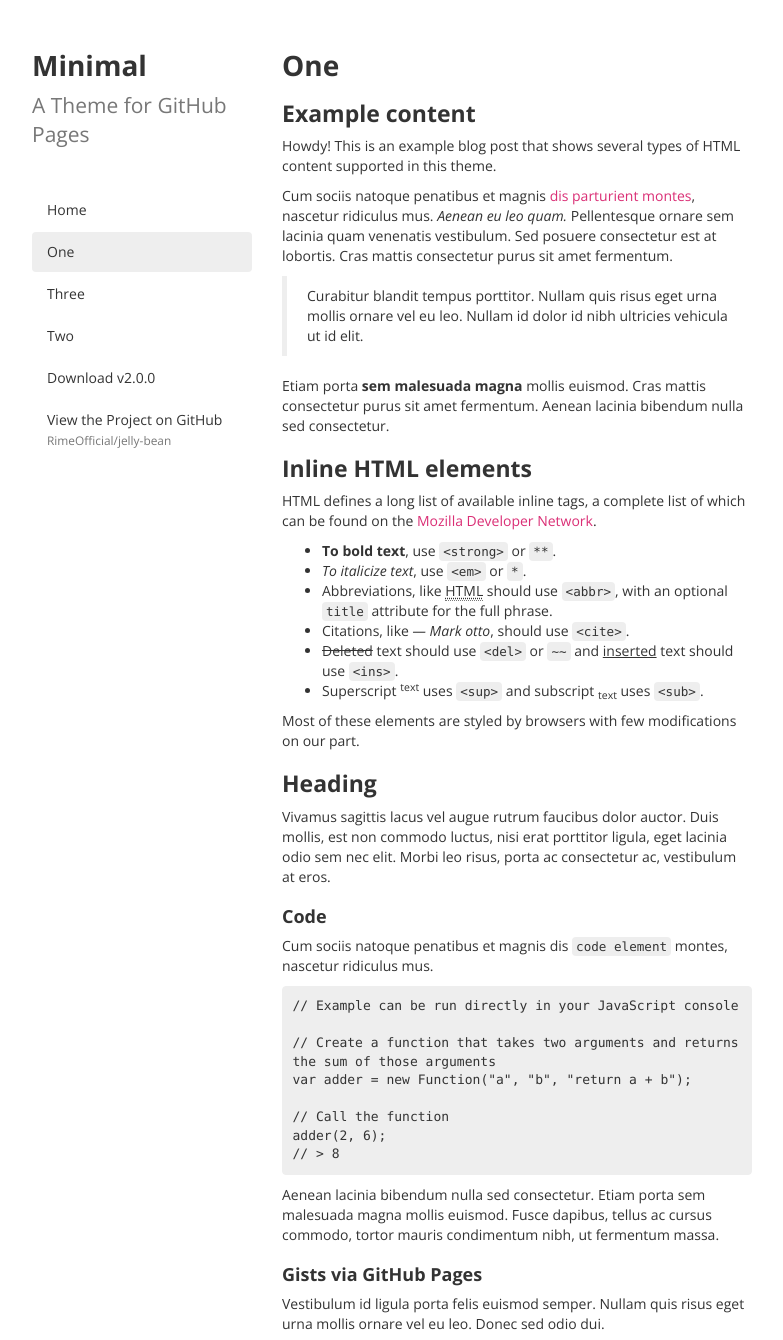
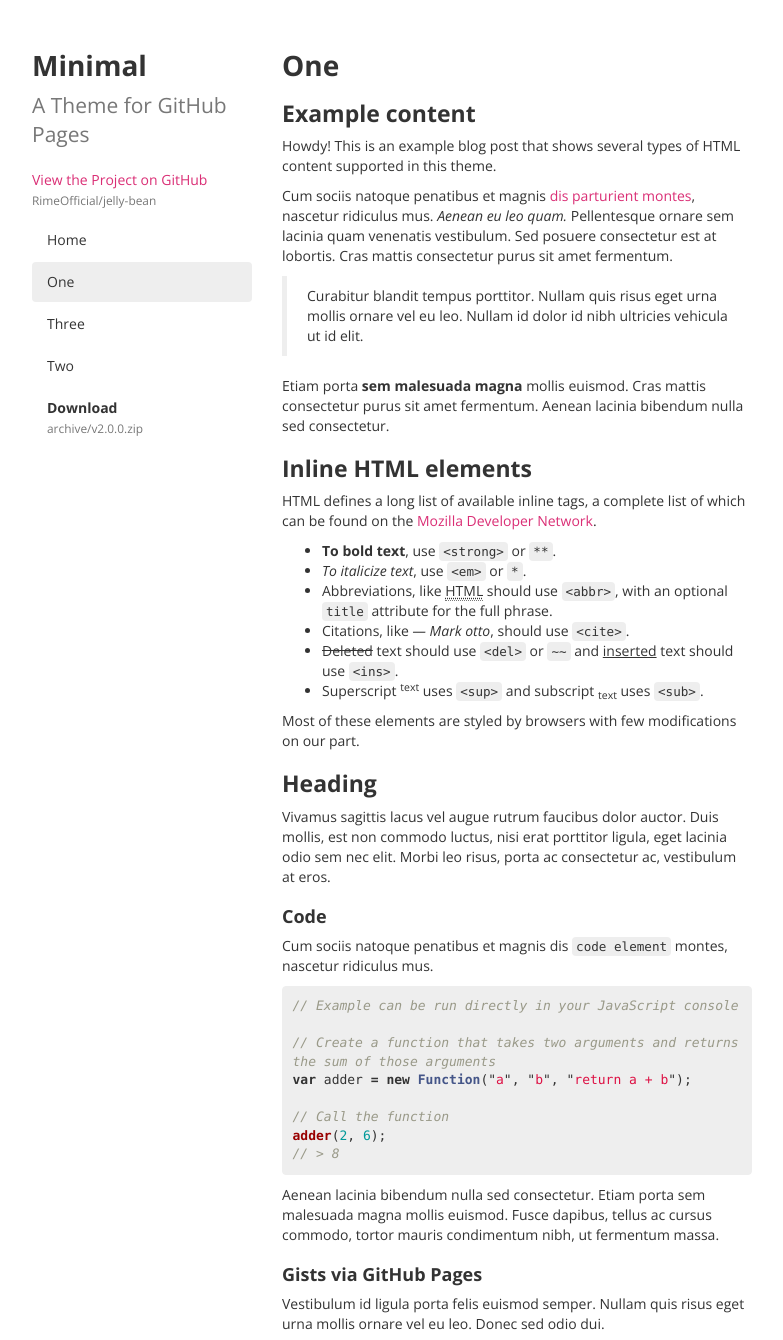
Before and after one commit to RimeCoOfficial/Minima, a Jekyll site: the page built from _docs/one.md, in a window 1280 px wide, cut to the strip 0-1340 px from the top of the page. Shown: the whole strip, without its empty margins (248-1031 px from the left). Built offline with Jekyll 4.4.1, drawn with Linux system fonts in a browser that asks for light colours; nearby versions of some CDN libraries.

Commit message:
more minimal

```diff
--- a/_includes/head.html
+++ b/_includes/head.html
@@ -45,7 +45,8 @@
   <!-- Google Fonts CSS -->
   <link rel="stylesheet" href="https://fonts.googleapis.com/css?family=Open+Sans:300,400,400italic,700" type="text/css">
 
-  <link rel="stylesheet" href="{{ site.baseurl }}/stylesheets/main.css">
+  <link rel="stylesheet" href="{{ site.baseurl }}/stylesheets/styles.css">
+  <link rel="stylesheet" href="{{ site.baseurl }}/stylesheets/pygment_trac.css">
 
   <!-- Icons -->
 
--- a/_includes/header.html
+++ b/_includes/header.html
@@ -7,3 +7,12 @@
 <p class="lead text-muted">
   {{ site.description }}
 </p>
+
+<p>
+  <a href="https://github.com/{{ site.github.username }}{{ site.baseurl }}">
+    View the Project on GitHub<br>
+    <small class="text-muted">{{ site.github.username }}{{ site.baseurl }}</small>
+  </a>
+</p>
+
+{% include navbar.html %}
--- a/_includes/sidebar-custom.html
+++ b/_includes/navbar-custom.html
@@ -30,10 +30,10 @@
 <br>
 
 <ul class="nav nav-pills nav-stacked">
-  <li><a href="https://github.com/{{ site.github.username }}{{ site.baseurl }}/archive/v{{ site.version }}.zip">Download v{{ site.version }}</a></li>
   <li>
-    <a href="https://github.com/{{ site.github.username }}{{ site.baseurl }}">View the Project on GitHub<br>
-    <small class="text-muted">{{ site.github.username }}{{ site.baseurl }}</small>
+    <a href="https://github.com/{{ site.github.username }}{{ site.baseurl }}/archive/v{{ site.version }}.zip">
+      <strong>Download</strong><br>
+      <small class="text-muted">archive/v{{ site.version }}.zip</small>
     </a>
   </li>
 </ul>
--- a/_includes/sidebar.html
+++ b/_includes/navbar.html
@@ -19,10 +19,10 @@
     {% endif %}
   {% endfor %}
 
-  <li><a href="https://github.com/{{ site.github.username }}{{ site.baseurl }}/archive/v{{ site.version }}.zip">Download v{{ site.version }}</a></li>
   <li>
-    <a href="https://github.com/{{ site.github.username }}{{ site.baseurl }}">View the Project on GitHub<br>
-    <small class="text-muted">{{ site.github.username }}{{ site.baseurl }}</small>
+    <a href="https://github.com/{{ site.github.username }}{{ site.baseurl }}/archive/v{{ site.version }}.zip">
+      <strong>Download</strong><br>
+      <small class="text-muted">archive/v{{ site.version }}.zip</small>
     </a>
   </li>
 </ul>
--- a/_layouts/default.html
+++ b/_layouts/default.html
@@ -12,10 +12,6 @@
             <header>
               {% include header.html %}
             </header>
-
-            <br>
-
-            {% include sidebar.html %}
           </div>
           <div class="col-sm-8">
             {{ content }}
--- /dev/null
+++ b/stylesheets/pygment_trac.css
@@ -0,0 +1,69 @@
+.highlight  { background: #ffffff; }
+.highlight .c { color: #999988; font-style: italic } /* Comment */
+.highlight .err { color: #a61717; background-color: #e3d2d2 } /* Error */
+.highlight .k { font-weight: bold } /* Keyword */
+.highlight .o { font-weight: bold } /* Operator */
+.highlight .cm { color: #999988; font-style: italic } /* Comment.Multiline */
+.highlight .cp { color: #999999; font-weight: bold } /* Comment.Preproc */
+.highlight .c1 { color: #999988; font-style: italic } /* Comment.Single */
+.highlight .cs { color: #999999; font-weight: bold; font-style: italic } /* Comment.Special */
+.highlight .gd { color: #000000; background-color: #ffdddd } /* Generic.Deleted */
+.highlight .gd .x { color: #000000; background-color: #ffaaaa } /* Generic.Deleted.Specific */
+.highlight .ge { font-style: italic } /* Generic.Emph */
+.highlight .gr { color: #aa0000 } /* Generic.Error */
+.highlight .gh { color: #999999 } /* Generic.Heading */
+.highlight .gi { color: #000000; background-color: #ddffdd } /* Generic.Inserted */
+.highlight .gi .x { color: #000000; background-color: #aaffaa } /* Generic.Inserted.Specific */
+.highlight .go { color: #888888 } /* Generic.Output */
+.highlight .gp { color: #555555 } /* Generic.Prompt */
+.highlight .gs { font-weight: bold } /* Generic.Strong */
+.highlight .gu { color: #800080; font-weight: bold; } /* Generic.Subheading */
+.highlight .gt { color: #aa0000 } /* Generic.Traceback */
+.highlight .kc { font-weight: bold } /* Keyword.Constant */
+.highlight .kd { font-weight: bold } /* Keyword.Declaration */
+.highlight .kn { font-weight: bold } /* Keyword.Namespace */
+.highlight .kp { font-weight: bold } /* Keyword.Pseudo */
+.highlight .kr { font-weight: bold } /* Keyword.Reserved */
+.highlight .kt { color: #445588; font-weight: bold } /* Keyword.Type */
+.highlight .m { color: #009999 } /* Literal.Number */
+.highlight .s { color: #d14 } /* Literal.String */
+.highlight .na { color: #008080 } /* Name.Attribute */
+.highlight .nb { color: #0086B3 } /* Name.Builtin */
+.highlight .nc { color: #445588; font-weight: bold } /* Name.Class */
+.highlight .no { color: #008080 } /* Name.Constant */
+.highlight .ni { color: #800080 } /* Name.Entity */
+.highlight .ne { color: #990000; font-weight: bold } /* Name.Exception */
+.highlight .nf { color: #990000; font-weight: bold } /* Name.Function */
+.highlight .nn { color: #555555 } /* Name.Namespace */
+.highlight .nt { color: #000080 } /* Name.Tag */
+.highlight .nv { color: #008080 } /* Name.Variable */
+.highlight .ow { font-weight: bold } /* Operator.Word */
+.highlight .w { color: #bbbbbb } /* Text.Whitespace */
+.highlight .mf { color: #009999 } /* Literal.Number.Float */
+.highlight .mh { color: #009999 } /* Literal.Number.Hex */
+.highlight .mi { color: #009999 } /* Literal.Number.Integer */
+.highlight .mo { color: #009999 } /* Literal.Number.Oct */
+.highlight .sb { color: #d14 } /* Literal.String.Backtick */
+.highlight .sc { color: #d14 } /* Literal.String.Char */
+.highlight .sd { color: #d14 } /* Literal.String.Doc */
+.highlight .s2 { color: #d14 } /* Literal.String.Double */
+.highlight .se { color: #d14 } /* Literal.String.Escape */
+.highlight .sh { color: #d14 } /* Literal.String.Heredoc */
+.highlight .si { color: #d14 } /* Literal.String.Interpol */
+.highlight .sx { color: #d14 } /* Literal.String.Other */
+.highlight .sr { color: #009926 } /* Literal.String.Regex */
+.highlight .s1 { color: #d14 } /* Literal.String.Single */
+.highlight .ss { color: #990073 } /* Literal.String.Symbol */
+.highlight .bp { color: #999999 } /* Name.Builtin.Pseudo */
+.highlight .vc { color: #008080 } /* Name.Variable.Class */
+.highlight .vg { color: #008080 } /* Name.Variable.Global */
+.highlight .vi { color: #008080 } /* Name.Variable.Instance */
+.highlight .il { color: #009999 } /* Literal.Number.Integer.Long */
+
+.type-csharp .highlight .k { color: #0000FF }
+.type-csharp .highlight .kt { color: #0000FF }
+.type-csharp .highlight .nf { color: #000000; font-weight: normal }
+.type-csharp .highlight .nc { color: #2B91AF }
+.type-csharp .highlight .nn { color: #000000 }
+.type-csharp .highlight .s { color: #A31515 }
+.type-csharp .highlight .sc { color: #A31515 }
```
Also changed, not shown: stylesheets/styles.css (renamed from stylesheets/main.css).
